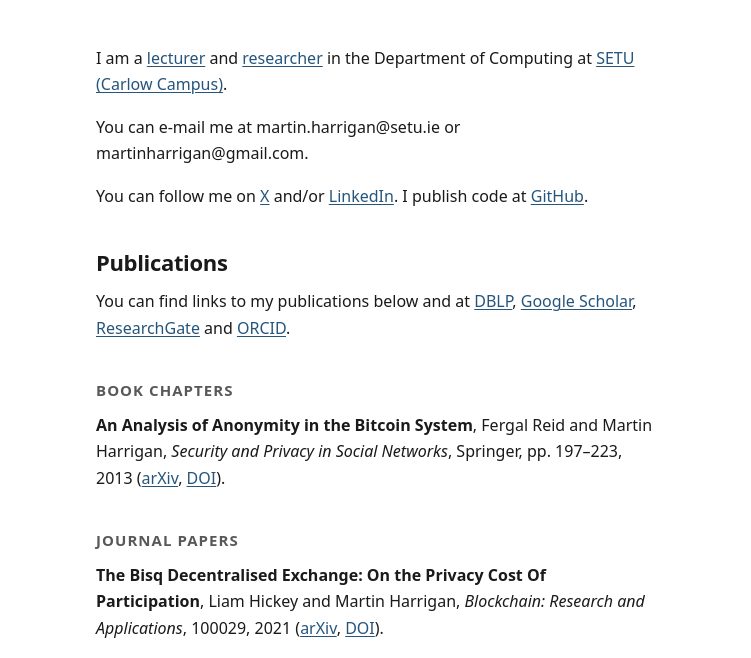
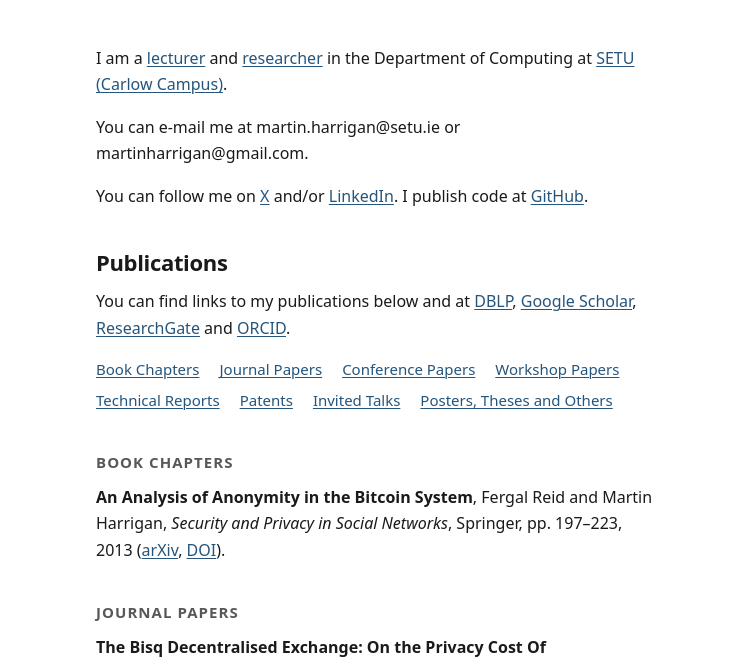
Before and after one commit to harrigan/martinharrigan-web, a plain HTML site: page index.html in a window 1280 px wide. Shown: the part 116-774 px from the top of the page, without its empty margins (264-1015 px from the left). Drawn offline with Linux system fonts and the light colour scheme.

Commit message:
feat: add a publication-category nav and cross-page view transitions
Link each publication category from a nav list under the Publications
heading, give the Open Graph image its alt text, and fade between pages
with a CSS view transition when reduced motion is not requested.

```diff
--- a/css/site.css
+++ b/css/site.css
@@ -52,6 +52,10 @@ html {
 @media (prefers-reduced-motion: no-preference) {
   html {
     scroll-behavior: smooth;
+  }
+
+  @view-transition {
+    navigation: auto;
   }
 }
 
--- a/index.html
+++ b/index.html
@@ -14,6 +14,7 @@
     <meta property="og:description" content="Lecturer and researcher in the Department of Computing at SETU, Carlow Campus.">
     <meta property="og:url" content="https://www.martinharrigan.ie/">
     <meta property="og:image" content="https://www.martinharrigan.ie/img/og.png">
+    <meta property="og:image:alt" content="Martin Harrigan, lecturer and researcher in the Department of Computing, SETU Carlow Campus, beside a cartoon avatar.">
     <meta name="twitter:card" content="summary_large_image">
 
     <meta name="theme-color" content="#ffffff" media="(prefers-color-scheme: light)">
@@ -100,6 +101,19 @@
       and
       <a href="https://orcid.org/0000-0002-6069-7001">ORCID</a>.
       </p>
+
+      <nav aria-label="Publication categories">
+        <ul class="toc">
+          <li><a href="#book-chapters">Book Chapters</a></li>
+          <li><a href="#journal-papers">Journal Papers</a></li>
+          <li><a href="#conference-papers">Conference Papers</a></li>
+          <li><a href="#workshop-papers">Workshop Papers</a></li>
+          <li><a href="#technical-reports">Technical Reports</a></li>
+          <li><a href="#patents">Patents</a></li>
+          <li><a href="#invited-talks">Invited Talks</a></li>
+          <li><a href="#posters-theses-and-others">Posters, Theses and Others</a></li>
+        </ul>
+      </nav>
 
       <h3 id="book-chapters">Book Chapters</h3>
 
```
